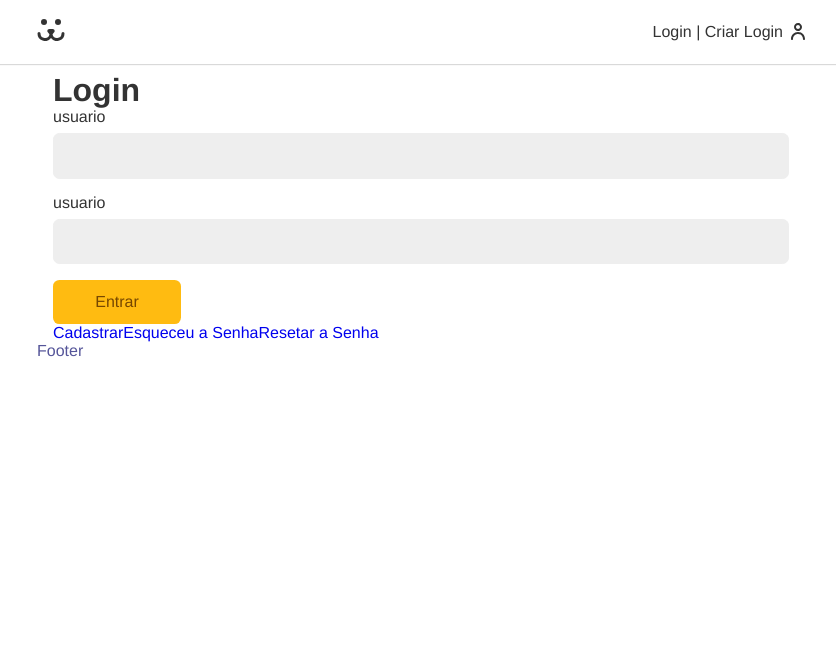
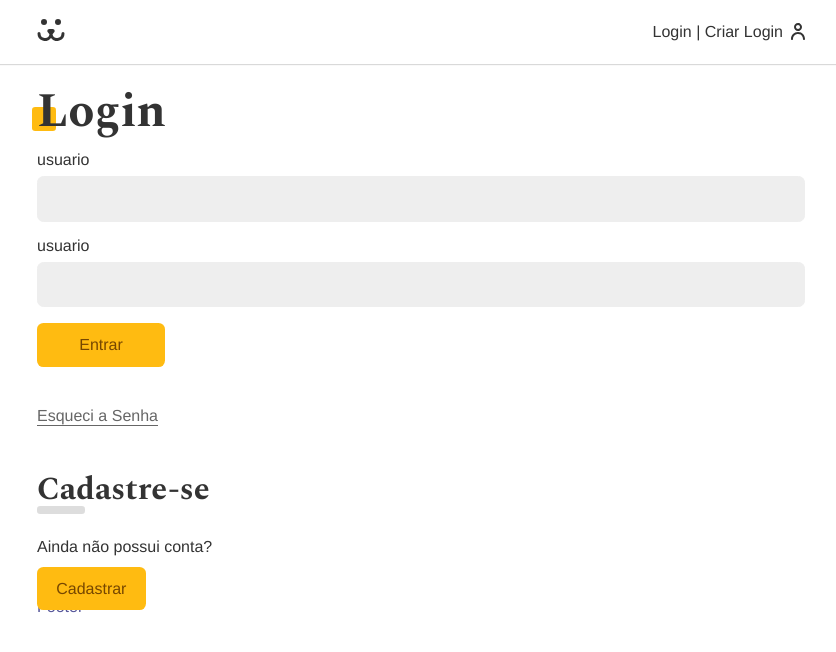
Before and after one commit to AbreuRenan/Dogs, a React (Vite) app: page /login in a window 1280 px wide. Shown: the top 652 px of the page, without its empty margins (219-1055 px from the left). Built offline with nearby package versions, Linux system fonts and the light colour scheme.

Commit message:
login form estilizado e criado helper para erro

```diff
--- a/src/App.css
+++ b/src/App.css
@@ -1,13 +1,15 @@
+@import url('https://fonts.googleapis.com/css2?family=Spectral:ital,wght@0,700;1,600&display=swap');
+
 * {
     box-sizing: border-box;
     margin: 0;
     padding: 0;
     list-style: none;
     text-decoration: none;
+    color: #333;
 }
 
 body {
-    color: #333;
     --type-first: Helvetica, Arial, sans-serif;
     --type-second: 'Spectral', Georgia;
     font-family:  var(--type-first);
@@ -30,3 +32,41 @@ button,input {
     padding: 0 1rem;
     margin: 0 auto;
 }
+
+.title {
+    font-family: var(--type-second);
+    line-height: 1;
+    font-size: 3rem;
+    margin: 1rem 0;
+    position: relative;
+}
+
+.title::after {
+    content: '';
+    display: block;
+    position: absolute;
+    width: 1.5rem; height: 1.5rem;
+    background-color: #fb1;
+    bottom: 5px;
+    left: -5px;
+    border-radius: 0.2rem;
+    z-index: -1;
+}
+
+.animeLeft {
+    opacity: 0;
+    transform: translateX(-30px);
+    animation: animaleft .3s forwards;
+    transition: ease .3s;
+}
+
+.delay {
+    animation-delay: .2s;
+}
+
+@keyframes animaleft {
+    to {
+        opacity: 1;
+        transform: initial;
+    }
+}
--- a/src/Components/Auth/LoginForm.jsx
+++ b/src/Components/Auth/LoginForm.jsx
@@ -4,6 +4,10 @@ import Input from "../Forms/Input";
 import Button from "../Forms/Button";
 import useForm from "../../Hooks/useForm";
 import { UserContext } from "../../UserContext";
+import ErroComponent from "../Helpers/ErroComponent";
+
+import styles from "./LoginForm.module.css";
+import buttonStyle from "../Forms/Button.module.css";
 
 function LoginForm() {
   const username = useForm();
@@ -17,22 +21,31 @@ function LoginForm() {
   }
 
   return (
-    <div className="container">
-      <h1>Login</h1>
-      <form action="" onSubmit={handleSubmit}>
+    <section className="animeLeft">
+      <h1 className="title">Login</h1>
+      <form className={styles.form} onSubmit={handleSubmit}>
         <Input label="usuario" type="text" name="username" {...username} />
         <Input label="usuario" type="password" name="password" {...password} />
-        {error && error}
         {loading ? (
           <Button disabled>Carregando</Button>
         ) : (
           <Button>Entrar</Button>
         )}
+        <ErroComponent msg={error} />
       </form>
-      <Link to="/login/criar">Cadastrar</Link>
-      <Link to="/login/perdeu">Esqueceu a Senha</Link>
-      <Link to="/login/reset">Resetar a Senha</Link>
-    </div>
+      <div className="animeLeft delay">
+        <Link className={styles.perdeu} to="/login/perdeu">
+          Esqueci a Senha
+        </Link>
+        <div className={styles.cadastro}>
+          <h2 className={styles.subtitle}>Cadastre-se</h2>
+          <p>Ainda não possui conta?</p>
+          <Link className={buttonStyle.button} to="/login/criar">
+            Cadastrar
+          </Link>
+        </div>
+      </div>
+    </section>
   );
 }
 export default LoginForm;
--- /dev/null
+++ b/src/Components/Auth/LoginForm.module.css
@@ -0,0 +1,36 @@
+.form {
+    margin-bottom: 2rem;
+}
+.perdeu {
+    display: inline-block;
+    color: #666;
+    padding: 0.5rem 0;
+}
+
+.perdeu::after {
+    content: '';
+    display: block;
+    height: 1px;
+    width: 100%;
+    background-color: currentColor;
+}
+
+.cadastro {
+    margin-top: 2.5rem;
+}
+.cadastro>p {
+    margin: 1.5rem 0;
+}
+
+.subtitle {
+    font-family: var(--type-second);
+    line-height: 1;
+    font-size: 2rem;
+}
+.subtitle::after {
+    content: '';
+    display: block;
+    background-color: #ddd;
+    height: 0.5rem; width: 3rem;
+    border-radius: 0.2rem;
+}
--- /dev/null
+++ b/src/Components/Helpers/ErroComponent.jsx
@@ -0,0 +1,18 @@
+import React from "react";
+
+function ErroComponent({ msg }) {
+  console.log(msg);
+  if (msg == false) return null;
+  return (
+    <p
+      style={{
+        color: "#f31",
+        margin: "1rem 0",
+      }}
+    >
+      {msg}
+    </p>
+  );
+}
+
+export default ErroComponent;
```
